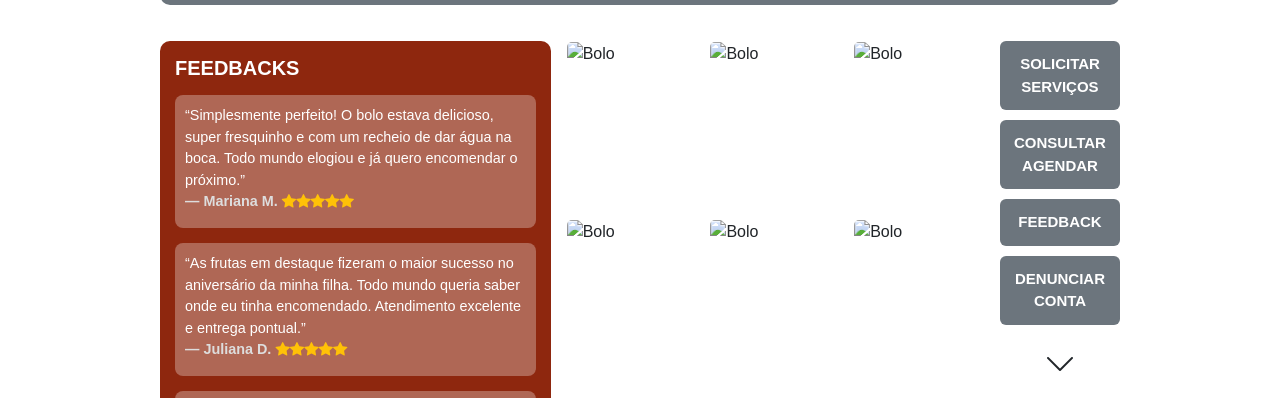
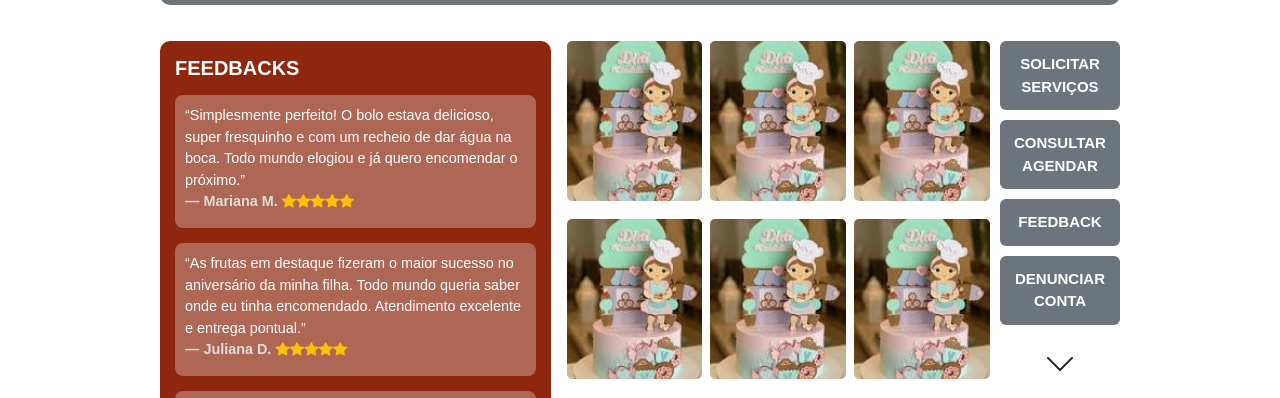
Before and after one commit to Wanderson-Santoss/PROJETO-FINAL-SENAI, a plain HTML site: page perfil.html in a window 1280 px wide. Shown: the part 393-791 px from the top of the page. Drawn offline with nearby package versions, Linux system fonts and the light colour scheme.

```diff
--- a/perfil.html
+++ b/perfil.html
@@ -3,7 +3,7 @@
 <head>
     <meta charset="UTF-8">
     <meta name="viewport" content="width=device-width, initial-scale=1.0">
-    <title>MENU VAGALI</title>
+    <title>PERFIL VAGALI</title>
     <link rel="stylesheet" href="https://cdn.jsdelivr.net/npm/bootstrap@5.3.6/dist/css/bootstrap.min.css">
     <link rel="preconnect" href="https://fonts.googleapis.com">
 <link rel="preconnect" href="https://fonts.gstatic.com" crossorigin>
--- a/scripts.js
+++ b/scripts.js
@@ -5,13 +5,13 @@ document.addEventListener('DOMContentLoaded', function() {
     // Define your galleries. Each sub-array is a page of images.
     const galleries = [
         [ // Gallery 1 (6 photos)
-            'images/Bolos/bolo1.jpg', 'images/Bolos/bolo2.jpg', 'images/Bolos/bolo3.jpg',
-            'images/Bolos/bolo4.jpg', 'images/Bolos/bolo5.jpg', 'images/Bolos/bolo6.jpg'
+            'images/Bolos/bolo1.jpeg', 'images/Bolos/bolo1.jpeg', 'images/Bolos/bolo1.jpeg',
+            'images/Bolos/bolo1.jpeg', 'images/Bolos/bolo1.jpeg', 'images/Bolos/bolo1.jpeg'
         ],
         [ // Gallery 2 (6 photos)
             // IMPORTANT: Replace these with actual paths to your 6 new images
-            'images/Bolos/bolo7.jpg', 'images/Bolos/bolo8.jpg', 'images/Bolos/docinho1.jpg',
-            'images/Bolos/docinho2.jpg', 'images/Bolos/docinho3.jpg', 'images/Bolos/docinho4.jpg'
+            'images/Bolos/bolo2.jpeg', 'images/Bolos/bolo2.jpeg', 'images/Bolos/bolo2.jpeg',
+            'images/Bolos/bolo2.jpeg', 'images/Bolos/bolo2.jpeg', 'images/Bolos/bolo2.jpeg'
         ]
         // Add more galleries here as needed, e.g.,
         // [ // Gallery 3 (e.g., 6 photos)
```
Also changed, not shown: index.html (+14 -14 lines), images/Bolos/bolo1.jpeg (added), images/Bolos/bolo2.jpeg (added).
